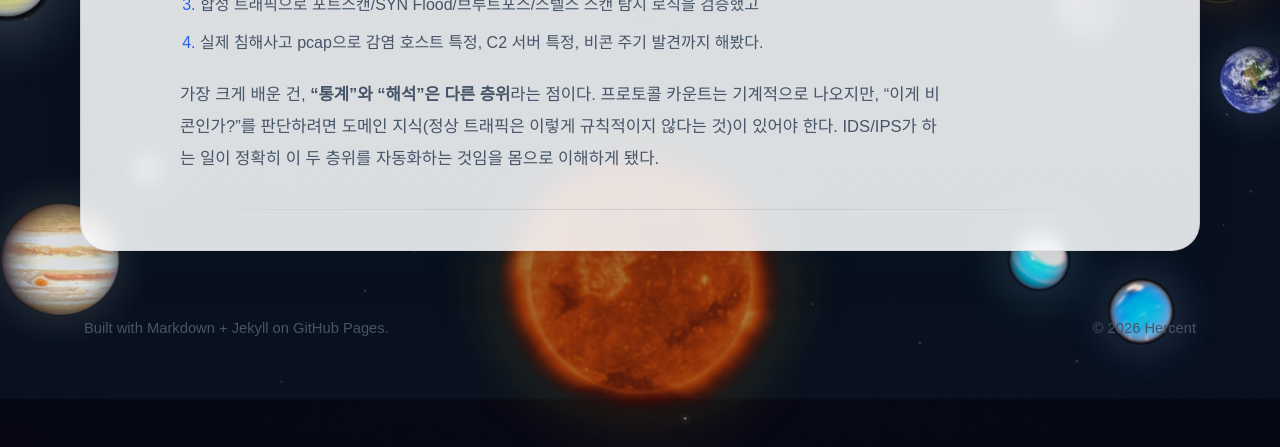
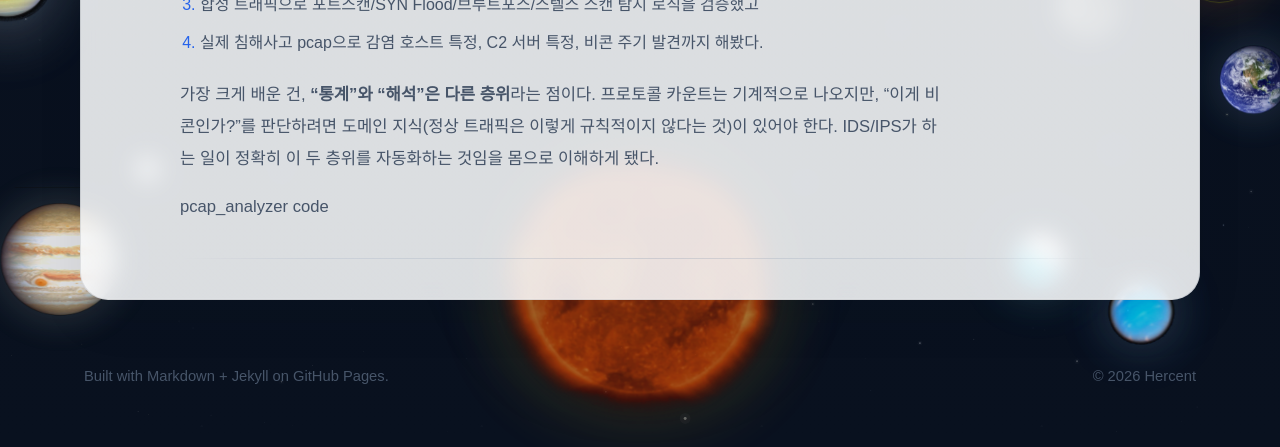
Before and after one commit to katarinabluu-gosegulover/Hercent.github.io, a Jekyll site: the page built from _posts/2026-07-31-pcap-analyzer.md, in a window 1280 px wide and 900 px high, scrolled down 9991 px, cut to the strip 453-900 px from the top of the window. Built offline with Jekyll 4.4.1, drawn with Linux system fonts in a browser that asks for light colours; some web fonts are replaced.

Commit message:
Update 2026-07-31-pcap-analyzer.md

```diff
--- a/_posts/2026-07-31-pcap-analyzer.md
+++ b/_posts/2026-07-31-pcap-analyzer.md
@@ -345,4 +345,6 @@ TLS로 암호화된 트래픽은 페이로드 내용을 볼 수 없다. 우리
 
 가장 크게 배운 건, **"통계"와 "해석"은 다른 층위**라는 점이다. 프로토콜 카운트는 기계적으로 나오지만, "이게 비콘인가?"를 판단하려면 도메인 지식(정상 트래픽은 이렇게 규칙적이지 않다는 것)이 있어야 한다. IDS/IPS가 하는 일이 정확히 이 두 층위를 자동화하는 것임을 몸으로 이해하게 됐다.
 
+[pcap_analyzer code](https://github.com/katarinabluu-gosegulover/pcap_analyzer)
+
 ---
```
